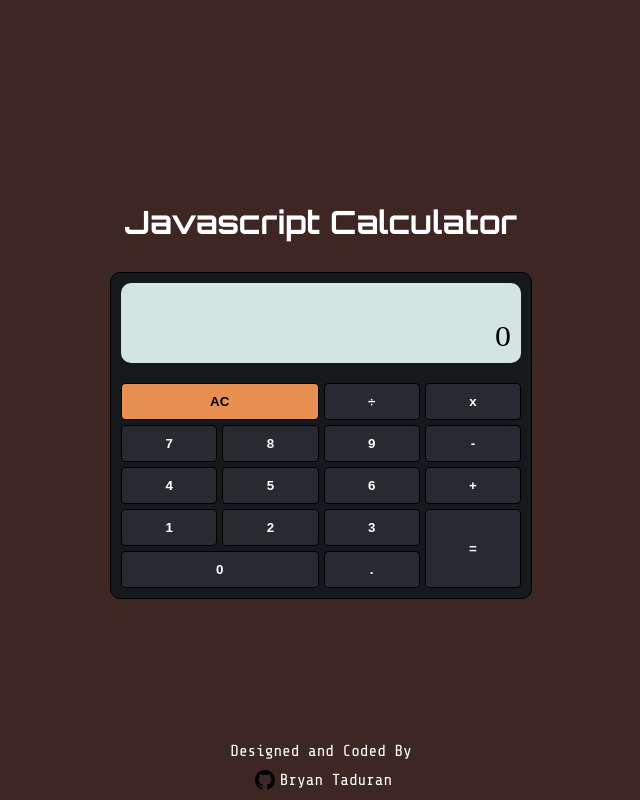
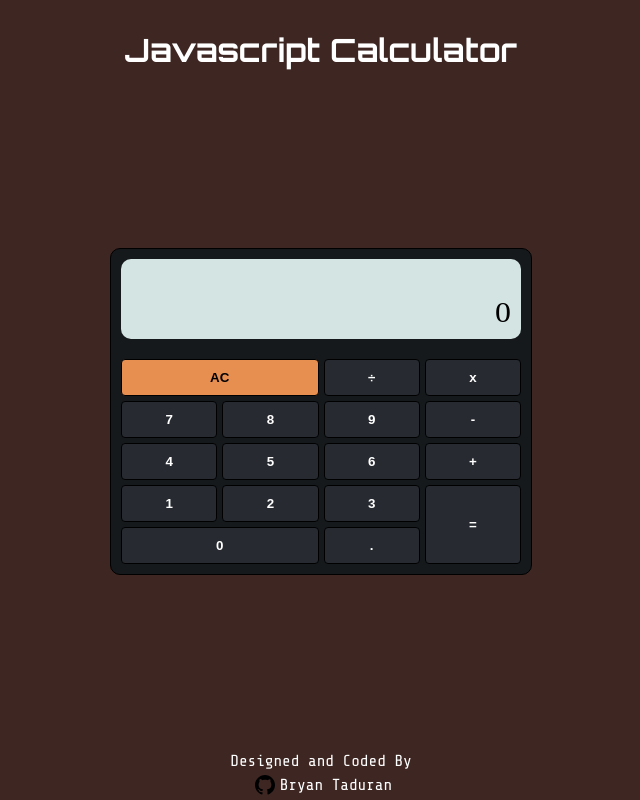
Before and after one commit to pomubry/jscalculator, a React (Create React App) app: page / in a window 1280 px wide. Shown: the whole page, without its empty margins (319-959 px from the left). Built offline with nearby package versions, Linux system fonts and the light colour scheme; a web font is replaced by a local one.

Commit message:
fixed .credits positioning

```diff
--- a/package.json
+++ b/package.json
@@ -19,7 +19,7 @@
     "build": "react-scripts build",
     "test": "react-scripts test",
     "eject": "react-scripts eject",
-    "deploy": "gh-pages -d build"
+    "deploy": "npm run build && gh-pages -d build"
   },
   "eslintConfig": {
     "extends": "react-app"
--- a/src/index.css
+++ b/src/index.css
@@ -28,13 +28,13 @@ body {
   height: 100vh;
   display: flex;
   flex-direction: column;
-  justify-content: center;
+  justify-content: space-between;
   align-items: center;
 }
 
 .App h1 {
-  margin-bottom: 30px;
   color: white;
+  margin-top: 30px;
 }
 
 .calc {
@@ -176,8 +176,7 @@ button:hover {
   display: flex;
   flex-direction: column;
   align-items: center;
-  position: absolute;
-  bottom: 0;
+  margin-bottom: 5px;
 }
 
 .credits a {
@@ -185,7 +184,7 @@ button:hover {
   align-items: center;
   text-decoration: none;
   color: white;
-  margin: 10px 0;
+  margin-top: 5px;
 }
 
 .credits a img {
```
